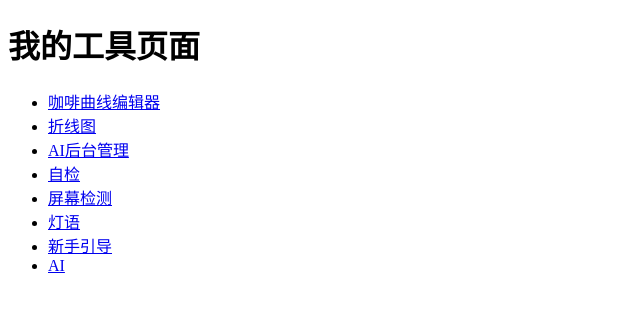
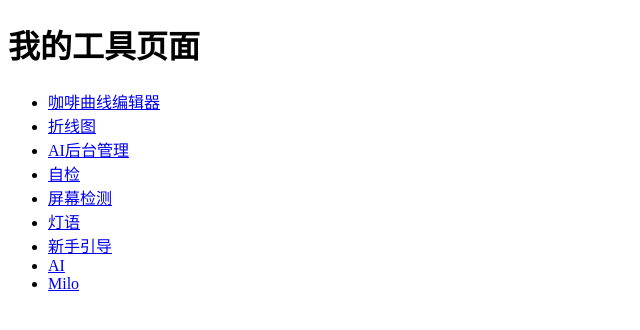
Before and after one commit to fozuuuu-ctrl/fozuuuu-ctrl.github.io, a plain HTML site: page index.html in a window 1280 px wide. Shown: the full height of the page, 0-640 px from the left. Drawn offline with Linux system fonts and the light colour scheme.

Commit message:
Update index.html

```diff
--- a/index.html
+++ b/index.html
@@ -12,5 +12,6 @@
     <li><a href="K10_settings_light_modal.html">灯语</a></li>
     <li><a href="设备新手引导 UI 设计稿.html">新手引导</a></li>
     <li><a href="AI_助手流程.html">AI</a></li>
+    <li><a href="Milo 页面流程.html">Milo</a></li>
 </body>
 </html>
```
